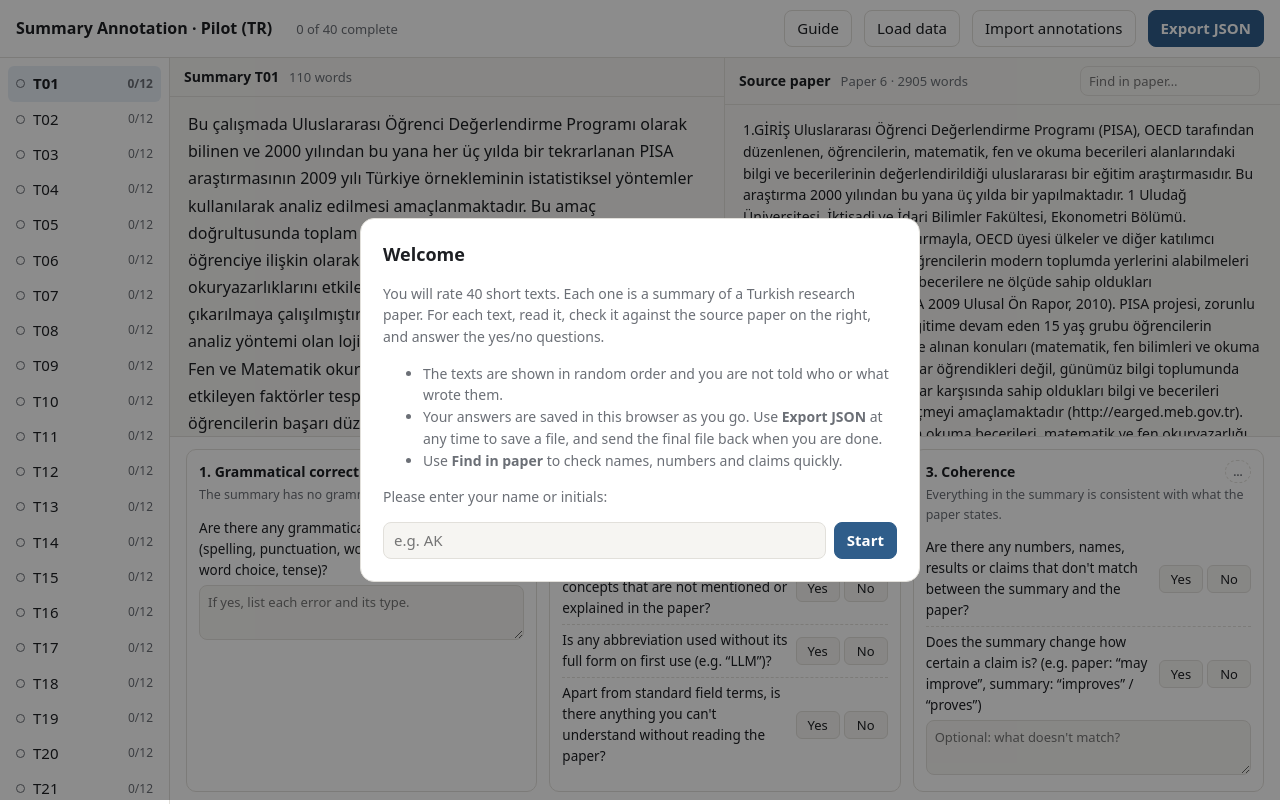
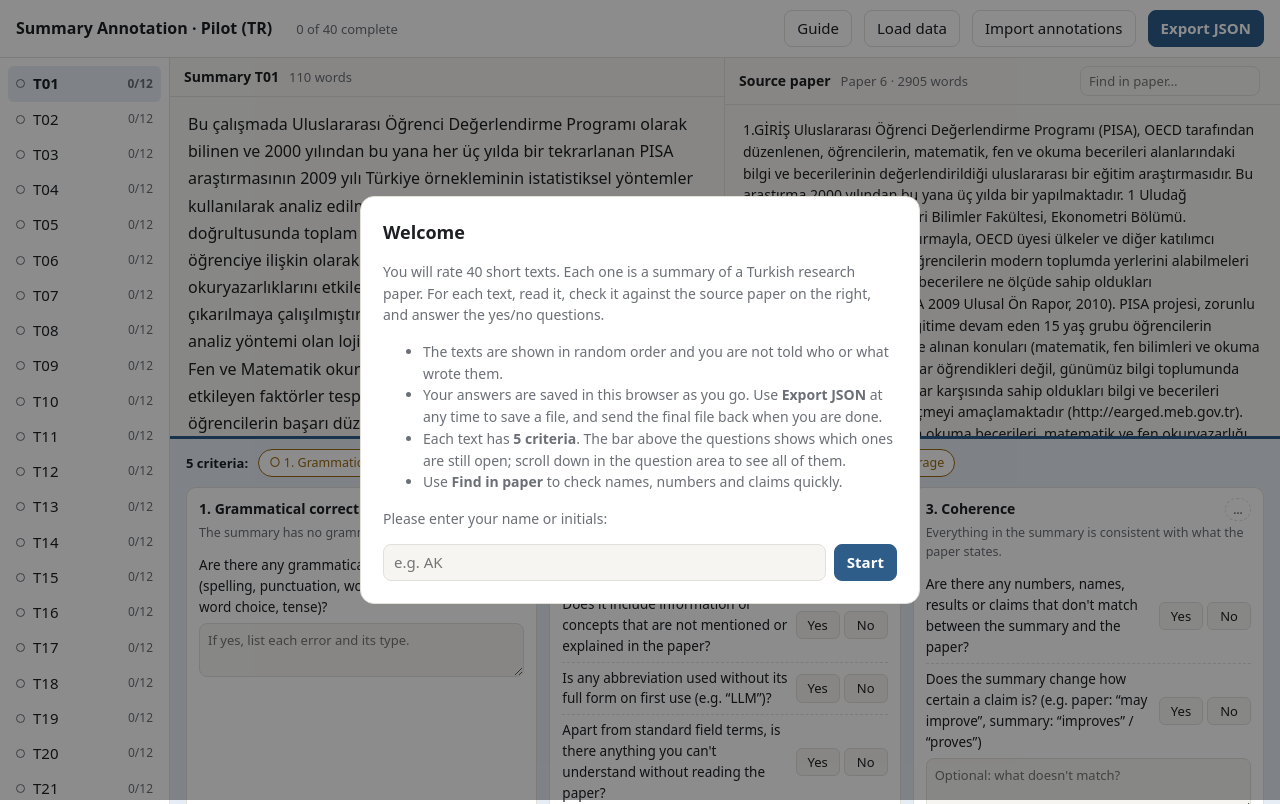
Before and after one commit to anilkus/summary-annotation-pilot, a plain HTML site: page index.html in a window 1280 px wide. Drawn offline with Linux system fonts and the light colour scheme.

Commit message:
Update index.html

```diff
--- a/index.html
+++ b/index.html
@@ -9,18 +9,21 @@
   --bg: #f6f5f2; --panel: #ffffff; --ink: #1d1f23; --muted: #6b6f76; --line: #e2e0db;
   --accent: #2f5d8a; --accent-soft: #e6eef6; --ok: #2e7d4f; --ok-soft: #e4f2ea;
   --bad: #b3412e; --bad-soft: #f7e6e2; --warn: #9a6a12; --mark: #ffe58a;
+  --rubric-bg: #e6edf5; --crit-bg: #ffffff;
 }
 @media (prefers-color-scheme: dark) {
   :root:not([data-theme="light"]) {
     --bg: #16181b; --panel: #1f2226; --ink: #e8e6e1; --muted: #9a9ea6; --line: #33373d;
     --accent: #7fb0e0; --accent-soft: #233243; --ok: #6cc391; --ok-soft: #1f3328;
     --bad: #e58a77; --bad-soft: #3a2420; --warn: #e0b45c; --mark: #6b5a12;
+    --rubric-bg: #18222e; --crit-bg: #1f2a36;
   }
 }
 :root[data-theme="dark"] {
   --bg: #16181b; --panel: #1f2226; --ink: #e8e6e1; --muted: #9a9ea6; --line: #33373d;
   --accent: #7fb0e0; --accent-soft: #233243; --ok: #6cc391; --ok-soft: #1f3328;
   --bad: #e58a77; --bad-soft: #3a2420; --warn: #e0b45c; --mark: #6b5a12;
+  --rubric-bg: #18222e; --crit-bg: #1f2a36;
 }
 * { box-sizing: border-box; }
 [hidden] { display: none !important; }
@@ -62,9 +65,16 @@ mark { background: var(--mark); color: inherit; border-radius: 2px; }
 .search { margin-left: auto; display: flex; gap: 6px; align-items: center; }
 .search input { width: 180px; padding: 4px 8px; }
 
-.rubric { border-top: 1px solid var(--line); background: var(--panel); max-height: 46vh; overflow-y: auto; padding: 12px 16px; }
+.rubric { border-top: 3px solid var(--accent); background: var(--rubric-bg); max-height: 46vh; overflow-y: auto; padding: 0 16px 12px; }
+.crit-bar { position: sticky; top: 0; z-index: 2; background: var(--rubric-bg); display: flex; align-items: center; gap: 6px;
+  flex-wrap: wrap; padding: 10px 0; font-size: 13px; }
+.crit-bar .lead { font-weight: 650; margin-right: 4px; }
+.chip { border: 1px solid var(--line); background: var(--crit-bg); border-radius: 99px; padding: 3px 10px; cursor: pointer; font-size: 12.5px; }
+.chip.done { border-color: var(--ok); color: var(--ok); }
+.chip.open { border-color: var(--warn); color: var(--warn); }
+.chip:hover { border-color: var(--accent); }
 .crit-grid { display: grid; grid-template-columns: repeat(auto-fit, minmax(300px, 1fr)); gap: 12px; }
-.crit { border: 1px solid var(--line); border-radius: 10px; padding: 10px 12px; }
+.crit { border: 1px solid var(--line); border-radius: 10px; padding: 10px 12px; background: var(--crit-bg); scroll-margin-top: 48px; }
 .crit h3 { margin: 0 0 2px; font-size: 14px; display: flex; align-items: center; gap: 8px; }
 .crit .def { color: var(--muted); font-size: 12.5px; margin: 0 0 8px; }
 .label { margin-left: auto; font-size: 11px; font-weight: 700; letter-spacing: .04em; padding: 2px 7px; border-radius: 99px; }
@@ -91,7 +101,7 @@ textarea { width: 100%; border: 1px solid var(--line); background: var(--bg); bo
 .card p, .card li { color: var(--muted); font-size: 14px; }
 .card .row { display: flex; gap: 8px; margin-top: 14px; }
 .card .row input { flex: 1; }
-.toast { position: fixed; bottom: 16px; right: 16px; background: var(--ink); color: var(--bg); padding: 8px 14px; border-radius: 8px; font-size: 13px; opacity: 0; transition: opacity .2s; z-index: 30; }
+.toast { position: fixed; bottom: 72px; right: 16px; max-width: 420px; pointer-events: none; background: var(--ink); color: var(--bg); padding: 8px 14px; border-radius: 8px; font-size: 13px; opacity: 0; transition: opacity .2s; z-index: 30; }
 .toast.show { opacity: 1; }
 
 @media (max-width: 900px) {
@@ -139,6 +149,7 @@ textarea { width: 100%; border: 1px solid var(--line); background: var(--bg); bo
       </div>
     </section>
     <section class="rubric">
+      <div class="crit-bar" id="critBar"></div>
       <div class="crit-grid" id="rubric"></div>
       <div class="foot">
         <textarea id="otherNotes" placeholder="Other problems or comments (e.g. wrong language, several paragraphs, copied text)…"></textarea>
@@ -156,6 +167,7 @@ textarea { width: 100%; border: 1px solid var(--line); background: var(--bg); bo
     <ul>
       <li>The texts are shown in random order and you are not told who or what wrote them.</li>
       <li>Your answers are saved in this browser as you go. Use <b>Export JSON</b> at any time to save a file, and send the final file back when you are done.</li>
+      <li>Each text has <b>5 criteria</b>. The bar above the questions shows which ones are still open; scroll down in the question area to see all of them.</li>
       <li>Use <b>Find in paper</b> to check names, numbers and claims quickly.</li>
     </ul>
     <p>Please enter your name or initials:</p>
@@ -190,7 +202,7 @@ const RUBRIC = [
     rule: anyYes },
   { id: "concise", name: "Conciseness", def: "The summary is short and every sentence adds information.",
     qs: [{ id: "q1", text: "Is it longer than 250 words?", bad: "yes", auto: true },
-         { id: "q2", text: "Does it repeat the same information?", bad: "yes" },
+         { id: "q2", text: "Is any information repeated unnecessarily (the same point stated more than once without adding anything new)?", bad: "yes" },
          { id: "q3", text: "Does it contain filler words that add no meaning (just, very, really, actually, basically)? Transition words are fine.", bad: "yes" }],
     rule: anyYes },
   { id: "coverage", name: "Coverage", def: "The summary includes the essential information from the paper.",
@@ -308,13 +320,20 @@ function renderItem() {
   $("paperInfo").textContent = `Paper ${it.paper_no} · ${wc(DATA.papers[String(it.paper_no)] || "")} words`;
   $("paper").scrollTop = 0; $("summary").scrollTop = 0;
   renderPaper();
-
+  renderRubric();
+  $("otherNotes").value = entry(it.item_id).other || "";
+}
+function critDone(c, a) { return c.qs.every(q => a[q.id]); }
+function renderRubric() {
+  const it = DATA.items[state.current];
+  const e = entry(it.item_id);
+  const words = wc(it.text);
   const root = $("rubric"); root.innerHTML = "";
   RUBRIC.forEach((c, ci) => {
     const a = e.answers[c.id] || (e.answers[c.id] = {});
     // pre-fill the word-count question, the annotator can still change it
     c.qs.forEach(q => { if (q.auto && !a[q.id]) a[q.id] = words > 250 ? "yes" : "no"; });
-    const box = document.createElement("div"); box.className = "crit";
+    const box = document.createElement("div"); box.className = "crit"; box.id = "crit-" + c.id;
     const lab = c.rule(a, c);
     box.innerHTML = `<h3>${ci + 1}. ${c.name}<span class="label ${lab || "pending"}">${lab ? lab.toUpperCase() : "…"}</span></h3><p class="def">${c.def}</p>`;
     c.qs.forEach(q => {
@@ -325,7 +344,7 @@ function renderItem() {
         const b = document.createElement("button");
         b.textContent = v === "yes" ? "Yes" : "No";
         if (a[q.id] === v) b.className = "on-" + v;
-        b.onclick = () => { a[q.id] = a[q.id] === v ? undefined : v; save(); renderItem(); renderNav(); };
+        b.onclick = () => { a[q.id] = a[q.id] === v ? undefined : v; save(); renderRubric(); renderNav(); };
         yn.appendChild(b);
       });
       row.appendChild(yn); box.appendChild(row);
@@ -338,12 +357,26 @@ function renderItem() {
     }
     root.appendChild(box);
   });
-  $("otherNotes").value = e.other || "";
+  // criteria bar: which of the 5 are done, click to jump
+  const bar = $("critBar"); bar.innerHTML = `<span class="lead">${RUBRIC.length} criteria:</span>`;
+  RUBRIC.forEach((c, ci) => {
+    const done = critDone(c, e.answers[c.id] || {});
+    const chip = document.createElement("button");
+    chip.className = "chip " + (done ? "done" : "open");
+    chip.textContent = `${done ? "✓" : "○"} ${ci + 1}. ${c.name}`;
+    chip.onclick = () => document.getElementById("crit-" + c.id).scrollIntoView({ behavior: "smooth", block: "start" });
+    bar.appendChild(chip);
+  });
   save();
+}
+function openCriteria() {
+  const e = entry(DATA.items[state.current].item_id);
+  return RUBRIC.map((c, ci) => ({ c, ci })).filter(x => !critDone(x.c, e.answers[x.c.id] || {}));
 }
 function go(i) {
   if (i < 0 || i >= DATA.items.length) return;
   state.current = i; save(); renderNav(); renderItem();
+  document.querySelector(".rubric").scrollTop = 0;
   document.querySelector("nav button.active")?.scrollIntoView({ block: "nearest", inline: "nearest" });
 }
 
@@ -354,7 +387,7 @@ setInterval(() => {
 }, 5000);
 
 // ---------- export / import ----------
-function toast(msg) { const t = $("toast"); t.textContent = msg; t.classList.add("show"); setTimeout(() => t.classList.remove("show"), 2200); }
+let toastTimer; function toast(msg) { const t = $("toast"); t.textContent = msg; t.classList.add("show"); clearTimeout(toastTimer); toastTimer = setTimeout(() => t.classList.remove("show"), Math.max(2200, msg.length * 45)); }
 function exportJson() {
   const out = {
     annotator: state.annotator, rubric_version: RUBRIC_VERSION, exported_at: new Date().toISOString(),
@@ -414,7 +447,17 @@ function clearUrlData() {
   if (u.searchParams.has("data")) { u.searchParams.delete("data"); history.replaceState(null, "", u); }
 }
 $("btnPrev").onclick = () => go(state.current - 1);
-$("btnNext").onclick = () => go(state.current + 1);
+let warnedFor = null;
+$("btnNext").onclick = () => {
+  const open = openCriteria();
+  if (open.length && warnedFor !== state.current) {
+    warnedFor = state.current;
+    toast("Not answered yet: " + open.map(x => (x.ci + 1) + ". " + x.c.name).join(", ") + ". Press Next again to continue anyway.");
+    document.getElementById("crit-" + open[0].c.id).scrollIntoView({ behavior: "smooth", block: "start" });
+    return;
+  }
+  warnedFor = null; go(state.current + 1);
+};
 $("btnHelp").onclick = () => { $("nameInput").value = state.annotator; $("start").hidden = false; };
 $("otherNotes").oninput = () => { entry(DATA.items[state.current].item_id).other = $("otherNotes").value; save(); };
 let st; $("search").oninput = () => { clearTimeout(st); st = setTimeout(renderPaper, 200); };
```
